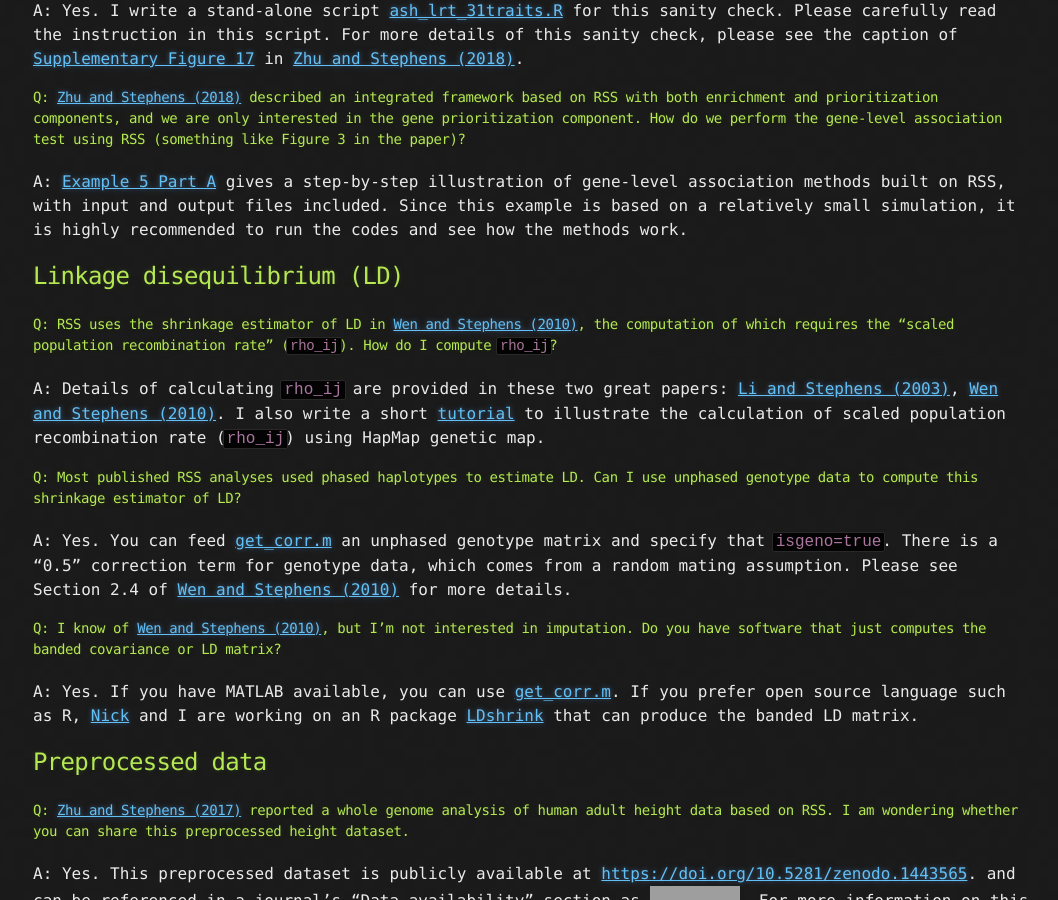
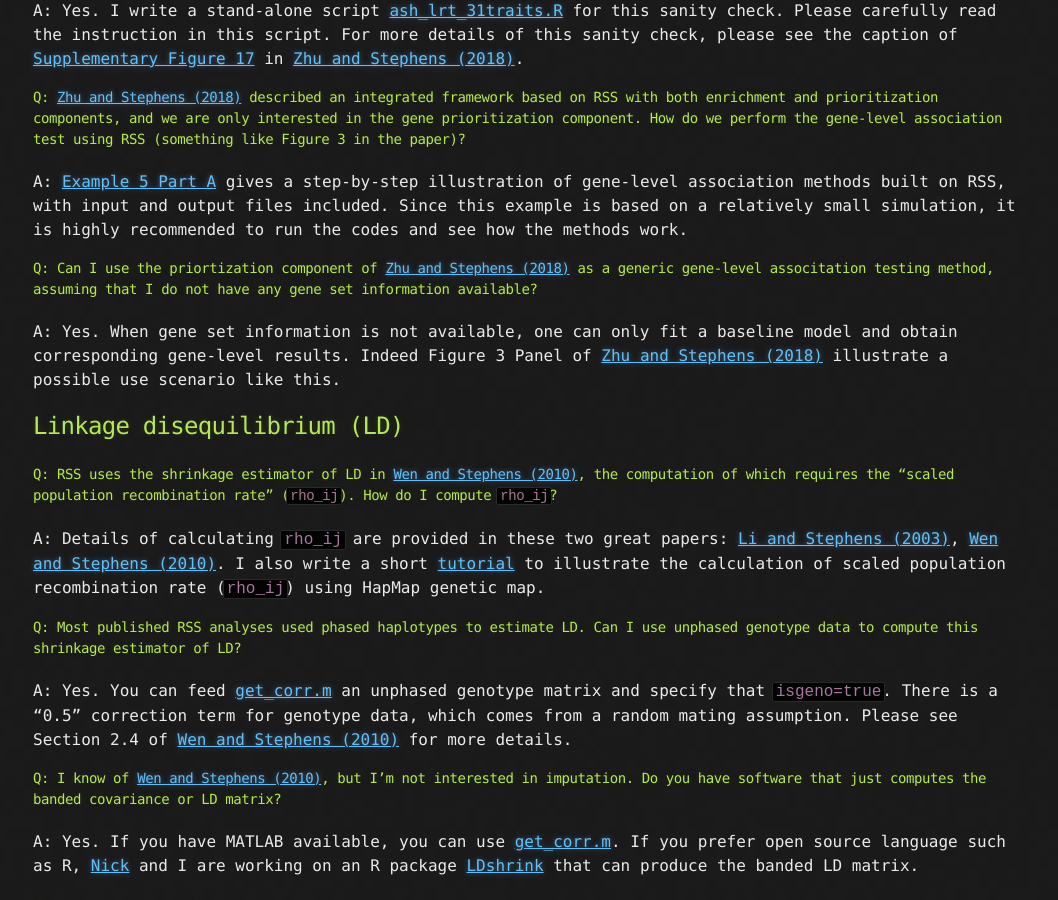
Before and after one commit to stephenslab/rss, a Jekyll site: the page built from docs/FAQ.md, in a window 1280 px wide and 900 px high, scrolled down 707 px. Shown: the whole window, without its empty margins (107-1165 px from the left). Built offline with Jekyll 4.4.1, drawn with Linux system fonts in a browser that asks for light colours; grey boxes are pictures that could not be loaded.

Commit message:
update faq

```diff
--- a/docs/FAQ.md
+++ b/docs/FAQ.md
@@ -50,6 +50,10 @@
 Since this example is based on a relatively small simulation,
 it is highly recommended to run the codes and see how the methods work.
 
+#### Q: Can I use the priortization component of [Zhu and Stephens (2018)][] as a generic gene-level associtation testing method, assuming that I do not have any gene set information available?
+
+A: Yes. When gene set information is not available, one can only fit a baseline model and obtain corresponding gene-level results. Indeed Figure 3 Panel of [Zhu and Stephens (2018)][] illustrate a possible use scenario like this.
+
 ## Linkage disequilibrium (LD)
 
 #### Q: RSS uses the shrinkage estimator of LD in [Wen and Stephens (2010)][], the computation of which requires the "scaled population recombination rate" (`rho_ij`). How do I compute `rho_ij`?
```
